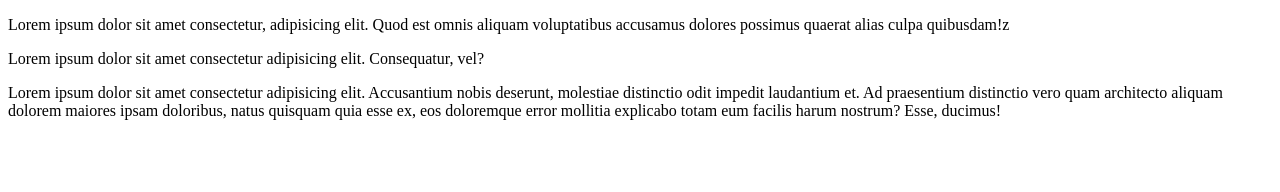
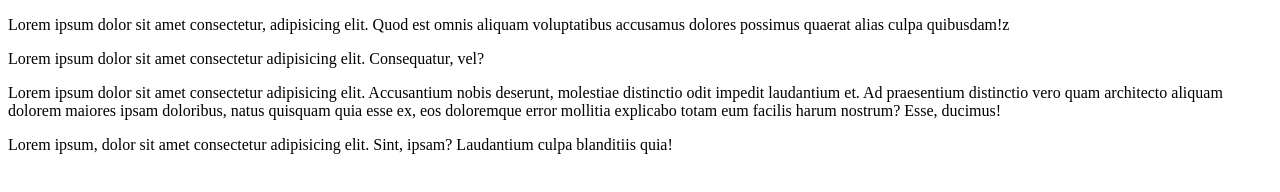
Before and after one commit to cedenojlj/git-curso, a plain HTML site: page index.html in a window 1280 px wide. Drawn offline with Linux system fonts and the light colour scheme.

Commit message:
cambio numero tres

```diff
--- a/index.html
+++ b/index.html
@@ -10,5 +10,6 @@
     <p>Lorem ipsum dolor sit amet consectetur, adipisicing elit. Quod est omnis aliquam voluptatibus accusamus dolores possimus quaerat alias culpa quibusdam!z</p>
     <p>Lorem ipsum dolor sit amet consectetur adipisicing elit. Consequatur, vel?</p>
     <p>Lorem ipsum dolor sit amet consectetur adipisicing elit. Accusantium nobis deserunt, molestiae distinctio odit impedit laudantium et. Ad praesentium distinctio vero quam architecto aliquam dolorem maiores ipsam doloribus, natus quisquam quia esse ex, eos doloremque error mollitia explicabo totam eum facilis harum nostrum? Esse, ducimus!</p>
+    <p>Lorem ipsum, dolor sit amet consectetur adipisicing elit. Sint, ipsam? Laudantium culpa blanditiis quia!</p>
 </body>
 </html>
```
